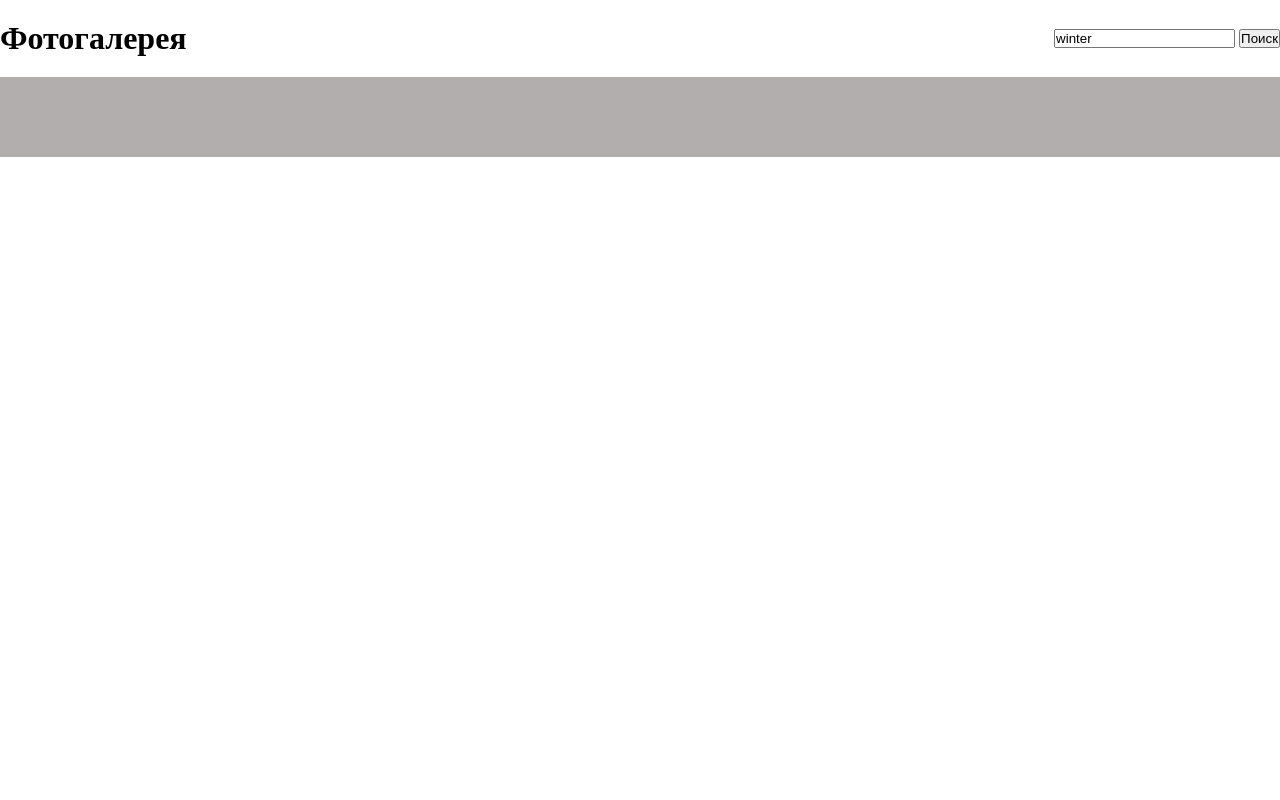
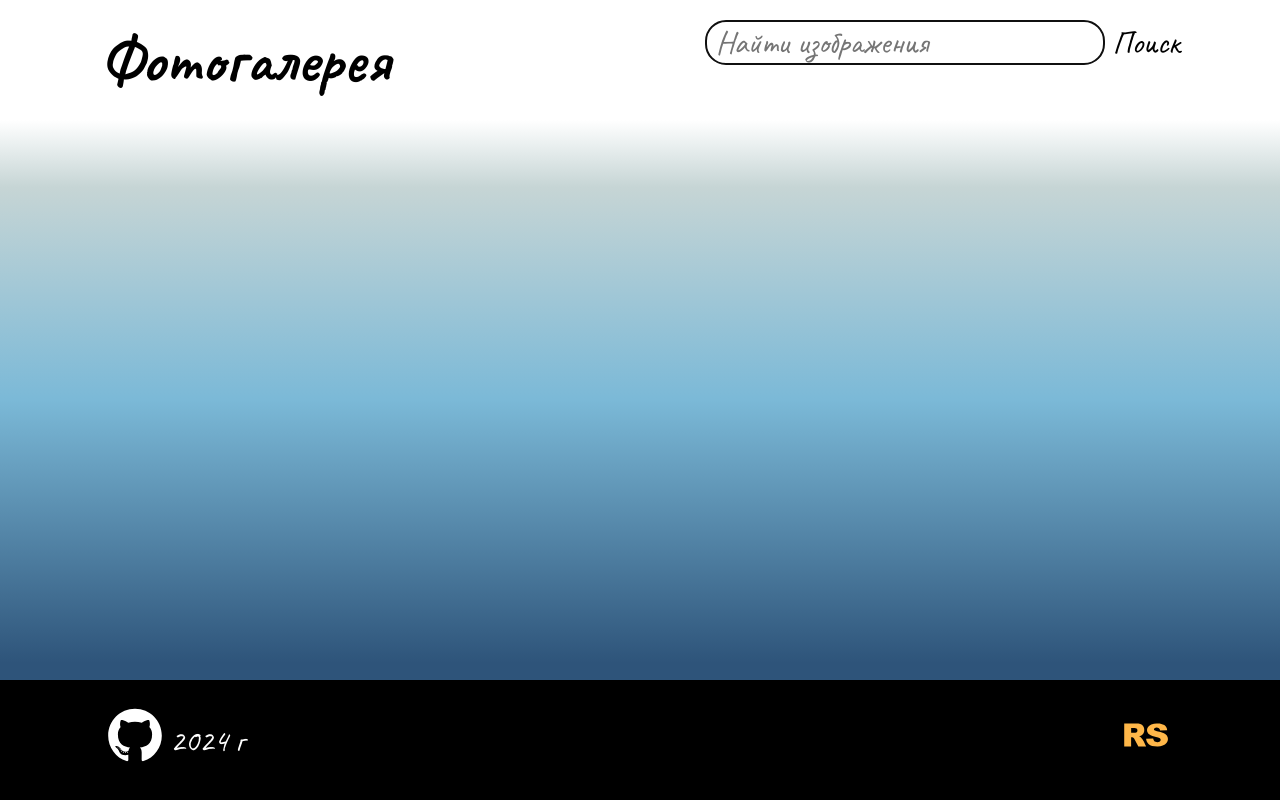
Before and after one commit to kabdia/Photo_gallery, a plain HTML site: page index.html in a window 1280 px wide. Drawn offline with Linux system fonts and the light colour scheme; no server answers.

Commit message:
feat: improve layout and add search by press enter

```diff
--- a/app.js
+++ b/app.js
@@ -1,8 +1,15 @@
 let button = document.querySelector('.search_button');
 let div = document.querySelector('.main__container');
+let input = document.querySelector('.search_style');
+
 getPhotos();
+
 button.addEventListener('click', getPhotos);
-
+input.addEventListener('keyup',function(e){
+    if (e.key === 'Enter') {
+        getPhotos();
+    };
+})
 function getPhotos() {
     div.innerHTML = '';
     let request = document.querySelector('.search_style').value;
@@ -17,10 +24,12 @@ function getPhotos() {
 }
 
 function showData(data) {
+    console.log(data)
     data.results.map(photo => {
         const img = document.createElement("img");
         img.src = photo.urls.regular;
-        img.classList.add('img-style')
+        img.classList.add('img-style');
+        img.alt = photo.alt_description;
         div.appendChild(img);
     });
 }
--- a/index.html
+++ b/index.html
@@ -12,8 +12,15 @@
             <h1>Фотогалерея</h1>
         </div>
         <div class="header__search">
-            <input class="search_style" type="text" value="winter">
-            <button class="search_button">Поиск</button>
+            <input
+                class="search_style"
+                autofocus="autofocus"
+                type="text"
+                value=""
+                placeholder="Найти изображения"
+                autocomplete="off"
+                >
+            <a class="search_button">Поиск</a>
         </div>
     </header>
     <main>
@@ -21,8 +28,17 @@
 
         </div>
     </main>
-
-
+    <footer>
+        <div class="footer__autor">
+            <a href="https://github.com/kabdia"><img src="./icon/github.svg" alt="github"></a>
+            <p>2024 г</p>
+        </div>
+        <div class="footer__links">
+            <a href="https://rs.school/courses/javascript-preschool-ru">
+                <img src="./icon/rss-logo.svg" alt="rs">
+            </a>
+        </div>
+    </footer>
     <script src="app.js"></script>
 </body>
 </html>
--- a/style.css
+++ b/style.css
@@ -1,3 +1,5 @@
+@import url('https://fonts.googleapis.com/css2?family=Caveat:wght@400..700&family=Roboto:ital,wght@0,100;0,300;0,400;0,500;0,700;0,900;1,100;1,300;1,400;1,500;1,700;1,900&display=swap');
+
 * {
     margin: 0;
     padding: 0;
@@ -7,34 +9,76 @@
 body {
     display: flex;
     flex-direction: column;
+    justify-content: space-between;
+    cursor:url(./icon/cursor.svg), auto;
+    font-family: "Caveat", cursive;
+    min-height: 100vh;
 
+}
+a,button {
+    cursor:url(./icon/pointer.svg), auto;
 }
 header {
     width: 100%;
-    padding:20px 0;
+    padding:20px 100px;
     display: flex;
     justify-content:space-between;
-    align-items: center;
     margin: 0 auto;
+    font-size: 2rem;
+}
+.search_style {
+    min-width: 50%;
+    width:400px;
+    height:45px;
+    border-radius: 20px;
+    border:1px solid black;
+    padding:10px;
+    font-size: 1em;
+    font-family: "Caveat", cursive;;
 }
 main {
     display: flex;
     justify-content: center;
     width: 100%;
-    background-color: rgb(179, 174, 174);
-    padding: 40px 0;
-
+    background: rgb(255,255,255);
+    background: linear-gradient(180deg, rgba(255,255,255,1) 0%, rgba(198,213,213,1) 12%, rgba(123,185,215,1) 50%, rgba(46,84,122,1) 97%);
+    padding: 100px 0;
+    height:100%;
+    flex-grow: 1;
 }
 .main__container {
     width: 80%;
-    display: flex;
-    justify-content:flex-start;
-    flex-wrap: wrap;
+    display:grid;
+    grid-template-columns: repeat(3,1fr);
     gap:10px;
 
 }
 .img-style {
     object-fit:cover;
-    width:30%;
-    height:400px;
+    width:100%;
+    height:300px;
+    box-shadow: none;
+    transition: box-shadow .3s linear;
 }
+.img-style:hover {
+    -webkit-box-shadow: -1px 1px 15px 5px #0D65FF;
+    box-shadow: -1px 1px 15px 5px #0D65FF;
+}
+footer {
+
+    background-color: black;
+    display:flex;
+    justify-content: space-between;
+    color:white;
+    padding: 20px 100px;
+    font-size: 2em;
+
+}
+.footer__autor {
+    display:flex;
+    align-items: center;
+    justify-content: center;
+}
+footer img {
+    width:70px;
+}
```
Also changed, not shown: icon/cursor.svg (added), icon/github.svg (added), icon/pointer.svg (added), icon/rss-logo.svg (added).
